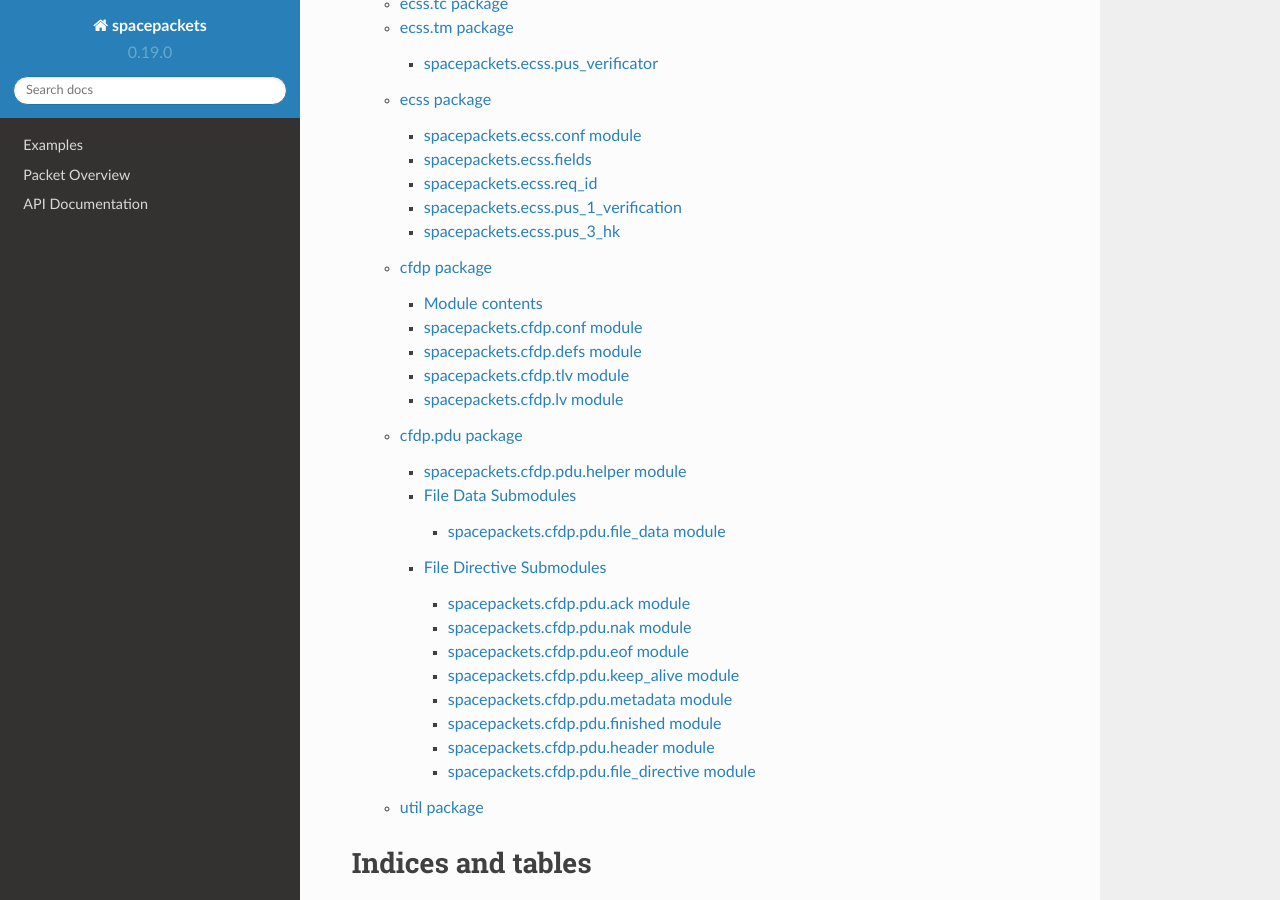
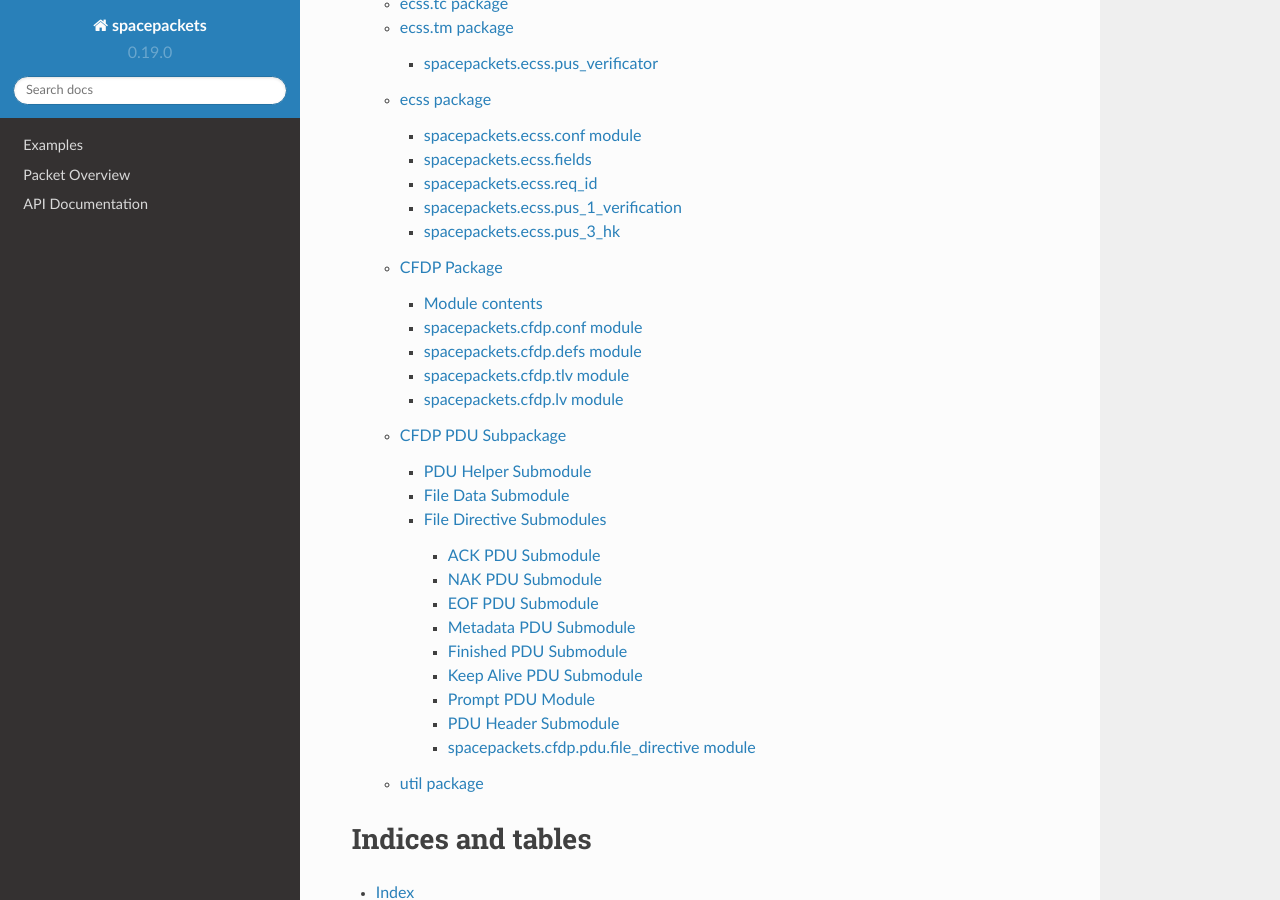
Before and after one commit to us-irs/spacepackets-py, a Sphinx documentation site: the page built from docs/index.rst, in a window 1280 px wide and 900 px high, scrolled down 1534 px. Built offline with Sphinx 7.4.7 and the Read the Docs theme 2.0.0, drawn with Linux system fonts in a browser that asks for light colours.

Commit message:
improve CFDP docs

```diff
--- a/docs/api/cfdp.rst
+++ b/docs/api/cfdp.rst
@@ -1,4 +1,4 @@
-cfdp package
+CFDP Package
 ==========================
 
 Module contents
--- a/docs/api/cfdp_pdu.rst
+++ b/docs/api/cfdp_pdu.rst
@@ -1,4 +1,4 @@
-cfdp.pdu package
+CFDP PDU Subpackage
 ===============================
 
 The Protocol Data Unit (PDU) subpackage contains the CFDP data units
@@ -29,7 +29,7 @@
 :py:class:`spacepackets.cfdp.pdu.helper.PduWrapper` class which stores PDUs as a generic base type
 and allows typed conversion in to the concrete PDU type
 
-spacepackets.cfdp.pdu.helper module
+PDU Helper Submodule
 -----------------------------------------
 
 .. automodule:: spacepackets.cfdp.pdu.helper
@@ -37,11 +37,8 @@
    :undoc-members:
    :show-inheritance:
 
-File Data Submodules
+File Data Submodule
 ------------------------
-
-spacepackets.cfdp.pdu.file_data module
-^^^^^^^^^^^^^^^^^^^^^^^^^^^^^^^^^^^^^^
 
 .. automodule:: spacepackets.cfdp.pdu.file_data
    :members:
@@ -51,7 +48,7 @@
 File Directive Submodules
 ------------------------------
 
-spacepackets.cfdp.pdu.ack module
+ACK PDU Submodule
 ^^^^^^^^^^^^^^^^^^^^^^^^^^^^^^^^^^^^^^
 
 .. automodule:: spacepackets.cfdp.pdu.ack
@@ -59,7 +56,7 @@
    :undoc-members:
    :show-inheritance:
 
-spacepackets.cfdp.pdu.nak module
+NAK PDU Submodule
 ^^^^^^^^^^^^^^^^^^^^^^^^^^^^^^^^^^^^^^
 
 .. automodule:: spacepackets.cfdp.pdu.nak
@@ -67,7 +64,7 @@
    :undoc-members:
    :show-inheritance:
 
-spacepackets.cfdp.pdu.eof module
+EOF PDU Submodule
 ^^^^^^^^^^^^^^^^^^^^^^^^^^^^^^^^^^^^^^
 
 .. automodule:: spacepackets.cfdp.pdu.eof
@@ -75,7 +72,23 @@
    :undoc-members:
    :show-inheritance:
 
-spacepackets.cfdp.pdu.keep_alive module
+Metadata PDU Submodule
+^^^^^^^^^^^^^^^^^^^^^^^^^^^^^^^^^^^^^^
+
+.. automodule:: spacepackets.cfdp.pdu.metadata
+   :members:
+   :undoc-members:
+   :show-inheritance:
+
+Finished PDU Submodule
+^^^^^^^^^^^^^^^^^^^^^^^^^^^^^^^^^^^^^^
+
+.. automodule:: spacepackets.cfdp.pdu.finished
+   :members:
+   :undoc-members:
+   :show-inheritance:
+
+Keep Alive PDU Submodule
 ^^^^^^^^^^^^^^^^^^^^^^^^^^^^^^^^^^^^^^^^
 
 .. automodule:: spacepackets.cfdp.pdu.keep_alive
@@ -83,29 +96,23 @@
    :undoc-members:
    :show-inheritance:
 
-spacepackets.cfdp.pdu.metadata module
-^^^^^^^^^^^^^^^^^^^^^^^^^^^^^^^^^^^^^^
+Prompt PDU Module
+^^^^^^^^^^^^^^^^^^^^^^^^^^^^^^^^^^^^^^^^
 
-.. automodule:: spacepackets.cfdp.pdu.metadata
+.. automodule:: spacepackets.cfdp.pdu.prompt
    :members:
    :undoc-members:
    :show-inheritance:
 
-spacepackets.cfdp.pdu.finished module
-^^^^^^^^^^^^^^^^^^^^^^^^^^^^^^^^^^^^^^
 
-.. automodule:: spacepackets.cfdp.pdu.finished
-   :members:
-   :undoc-members:
-   :show-inheritance:
-
-spacepackets.cfdp.pdu.header module
+PDU Header Submodule
 ^^^^^^^^^^^^^^^^^^^^^^^^^^^^^^^^^^^^^^
 
 .. automodule:: spacepackets.cfdp.pdu.header
    :members:
    :undoc-members:
    :show-inheritance:
+
 
 spacepackets.cfdp.pdu.file_directive module
 ^^^^^^^^^^^^^^^^^^^^^^^^^^^^^^^^^^^^^^^^^^^
```
Also changed, not shown: 1 other file.
